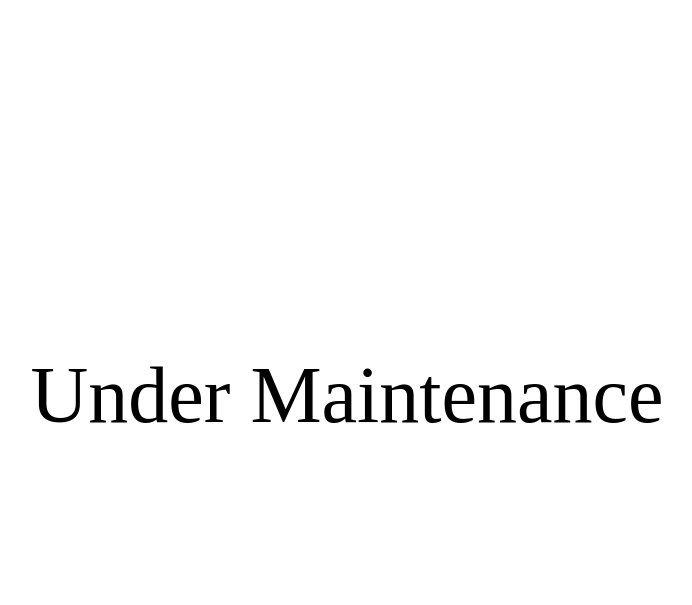
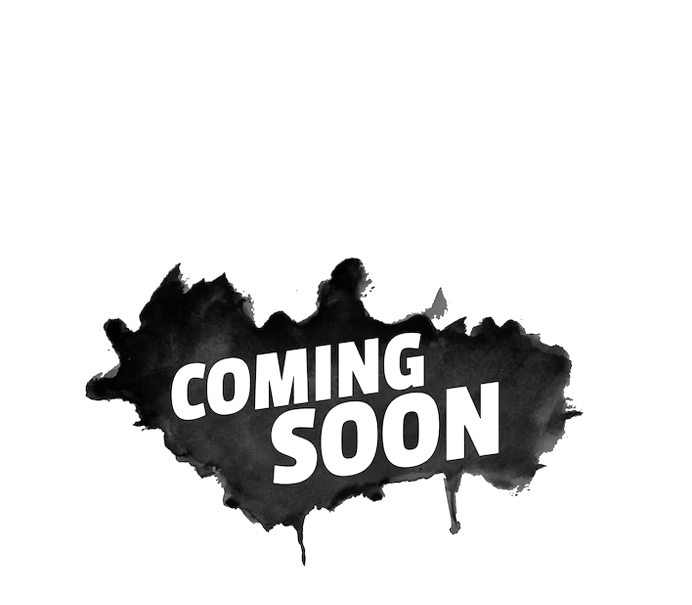
Before and after one commit to UndavalliJagadeesh/UndavalliJagadeesh.github.io, a plain HTML site: page blogs.html in a window 1280 px wide. Shown: the part 5-610 px from the top of the page, without its empty margins (293-985 px from the left). Drawn offline with Linux system fonts and the light colour scheme.

Commit message:
Added new page "Blogs"

```diff
--- a/blogs.html
+++ b/blogs.html
@@ -6,19 +6,17 @@
     <title>Blogs | Jagadeesh</title>
 
     <style>
-        p{
-            font-size: 5rem;
-            left: 0;
-            line-height: 200px;
-            margin-top: -100px;
-            position: absolute;
-            text-align: center;
-            top: 50%;
-            width: 100%;
-        }
+    html, body {
+        height: 100%
+    }
+    body {
+        background-image: url(assets/img/coming_soon.png);
+        background-position: center ;
+        background-repeat: no-repeat;
+        background-size: fill;
+    }
     </style>
 </head>
 <body>
-    <p>Under Maintenance</p>
 </body>
 </html>
```
